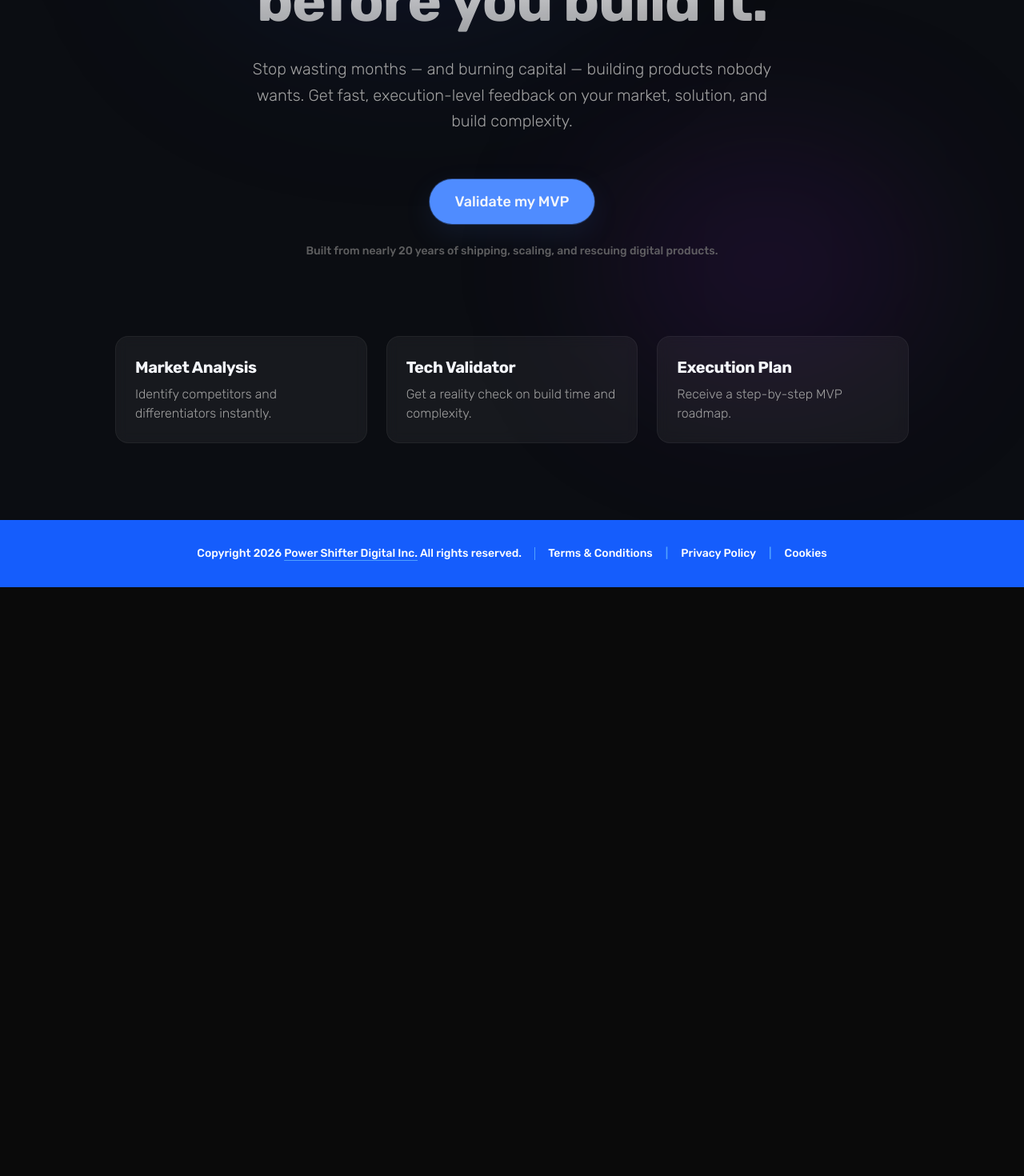
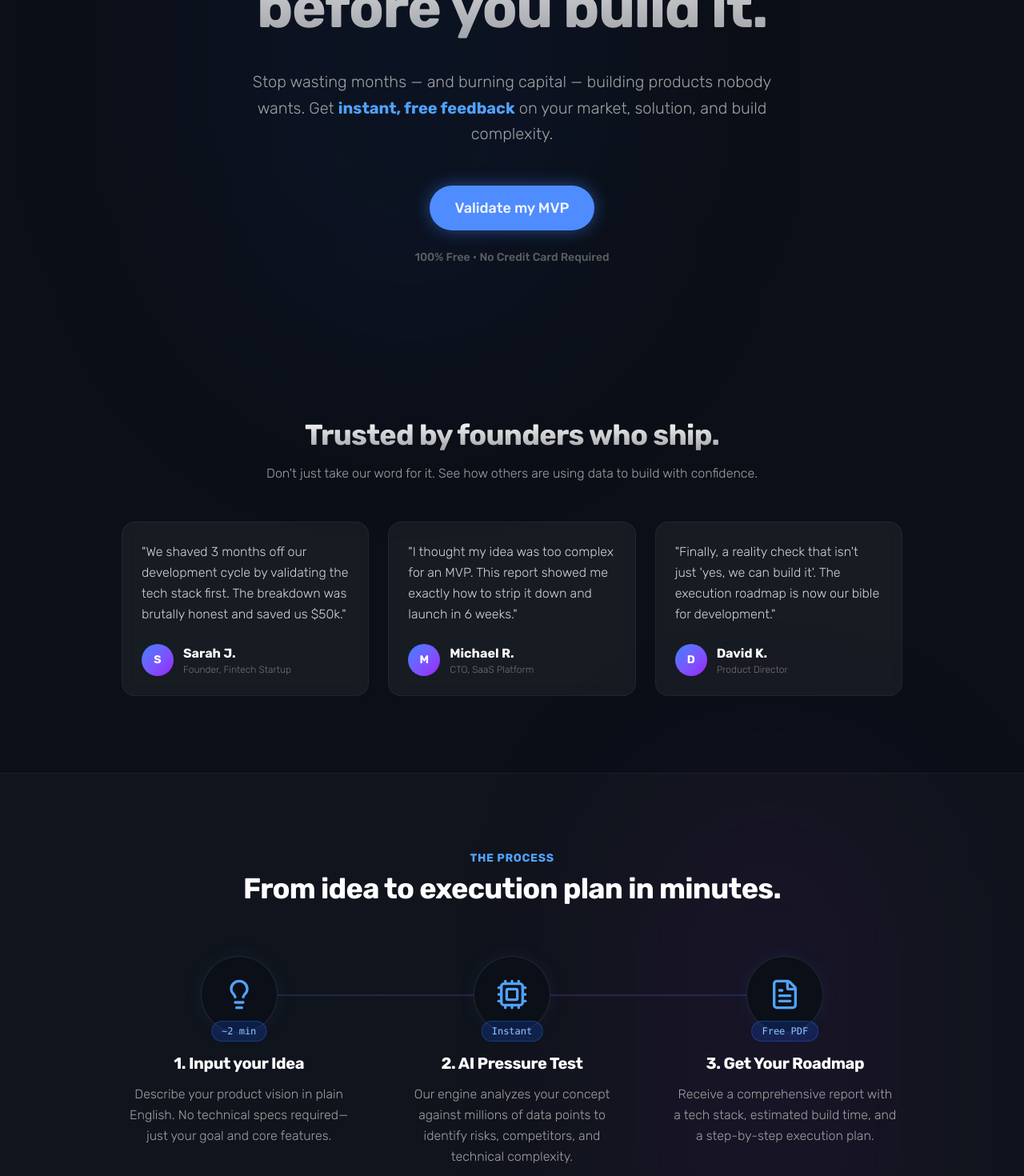
Before and after one commit to jaypiddy/idea-validator-app, a Next.js app: page / in a window 1280 px wide. Shown: the part 340-1810 px from the top of the page at 80% size. Before the commit the page ends 1074 px from the top, so only its background shows below. Built offline with nearby package versions, Linux system fonts and the light colour scheme.

Commit message:
feat: add social proof and how-it-works sections to landing page

```diff
--- a/app/page.tsx
+++ b/app/page.tsx
@@ -4,22 +4,25 @@ import { Button } from "@/components/ui/Button";
 import { motion } from "framer-motion";
 import Link from "next/link";
 import { Rocket } from "lucide-react";
+import { Testimonials } from "@/components/Testimonials";
+import { HowItWorks } from "@/components/HowItWorks";
 
 export default function Home() {
   return (
-    <div className="flex min-h-screen flex-col items-center justify-center relative overflow-hidden">
+    <div className="flex min-h-screen flex-col items-center justify-center relative overflow-hidden bg-[#0B0F17]">
       {/* Background Gradients */}
       <div className="absolute top-0 left-0 w-full h-full overflow-hidden pointer-events-none">
-        <div className="absolute top-[-10%] left-[20%] w-[40%] h-[40%] bg-blue-900/20 rounded-full blur-[120px]" />
-        <div className="absolute bottom-[20%] right-[10%] w-[30%] h-[30%] bg-purple-900/20 rounded-full blur-[100px]" />
+        <div className="absolute top-[-10%] left-[20%] w-[40%] h-[40%] bg-blue-900/10 rounded-full blur-[120px]" />
+        <div className="absolute bottom-[20%] right-[10%] w-[30%] h-[30%] bg-purple-900/10 rounded-full blur-[100px]" />
       </div>
 
-      <main className="flex w-full max-w-5xl flex-col items-center justify-center p-4 py-24 z-10 text-center">
+      <main className="flex w-full flex-col items-center justify-center pt-24 pb-12 z-10">
+        <div className="max-w-5xl px-4 text-center">
           <motion.div
             initial={{ opacity: 0, y: 20 }}
             animate={{ opacity: 1, y: 0 }}
             transition={{ duration: 0.8, ease: "easeOut" }}
-          className="space-y-6"
+            className="space-y-8 mb-24"
           >
             <motion.div
               initial={{ opacity: 0, scale: 0.9 }}
@@ -36,33 +39,47 @@ export default function Home() {
             </h1>
 
             <p className="max-w-2xl mx-auto text-lg md:text-xl text-neutral-400 leading-relaxed">
-            Stop wasting months — and burning capital — building products nobody wants. Get fast, execution-level feedback on your market, solution, and build complexity.
+              Stop wasting months — and burning capital — building products nobody wants. Get <span className="text-blue-400 font-semibold">instant, free feedback</span> on your market, solution, and build complexity.
             </p>
 
             <motion.div
               initial={{ opacity: 0, y: 10 }}
               animate={{ opacity: 1, y: 0 }}
               transition={{ delay: 0.4, duration: 0.5 }}
-            className="flex flex-col items-center justify-center pt-8 space-y-6"
+              className="flex flex-col items-center justify-center pt-4 space-y-6"
             >
               <Link href="/validate">
-              <Button className="h-14 px-8 text-lg rounded-full">
+                <Button className="h-14 px-8 text-lg rounded-full shadow-[0_0_20px_rgba(59,130,246,0.5)] hover:shadow-[0_0_30px_rgba(59,130,246,0.6)] transition-all duration-300">
                   Validate my MVP
                 </Button>
               </Link>
 
               <p className="text-sm text-neutral-500 font-medium opacity-80">
-              Built from nearly 20 years of shipping, scaling, and rescuing digital products.
+                100% Free • No Credit Card Required
               </p>
             </motion.div>
           </motion.div>
+        </div>
 
-        {/* Feature Grid Mini-Preview */}
+        {/* Social Proof */}
+        <Testimonials />
+
+        {/* How it Works */}
+        <HowItWorks />
+
+        {/* Feature Grid Mini-Preview (Moved down/secondary now) */}
+        <div className="max-w-5xl px-4 w-full mt-12 mb-24">
+          <div className="text-center mb-12">
+            <h3 className="text-2xl font-bold text-white mb-2">Detailed Analysis</h3>
+            <p className="text-neutral-400">Everything you need to make a go/no-go decision.</p>
+          </div>
+
           <motion.div
             initial={{ opacity: 0, y: 40 }}
-          animate={{ opacity: 1, y: 0 }}
-          transition={{ delay: 0.6, duration: 0.8 }}
-          className="mt-24 grid grid-cols-1 md:grid-cols-3 gap-6 w-full text-left"
+            whileInView={{ opacity: 1, y: 0 }}
+            transition={{ delay: 0.2, duration: 0.8 }}
+            viewport={{ once: true }}
+            className="grid grid-cols-1 md:grid-cols-3 gap-6 w-full text-left"
           >
             {[
               { title: "Market Analysis", desc: "Identify competitors and differentiators instantly." },
@@ -75,6 +92,13 @@ export default function Home() {
               </div>
             ))}
           </motion.div>
+
+          <div className="mt-24 text-center border-t border-white/5 pt-12">
+            <p className="text-neutral-500 text-sm">
+              Created by Power Shifter Digital • Built from 20 years of shipping products.
+            </p>
+          </div>
+        </div>
       </main>
     </div>
   );
--- /dev/null
+++ b/components/HowItWorks.tsx
@@ -0,0 +1,71 @@
+'use client';
+
+import { motion } from "framer-motion";
+import { Lightbulb, Cpu, FileText } from "lucide-react";
+
+const steps = [
+    {
+        icon: Lightbulb,
+        title: "1. Input your Idea",
+        desc: "Describe your product vision in plain English. No technical specs required—just your goal and core features.",
+        duration: "~2 min",
+    },
+    {
+        icon: Cpu,
+        title: "2. AI Pressure Test",
+        desc: "Our engine analyzes your concept against millions of data points to identify risks, competitors, and technical complexity.",
+        duration: "Instant",
+    },
+    {
+        icon: FileText,
+        title: "3. Get Your Roadmap",
+        desc: "Receive a comprehensive report with a tech stack, estimated build time, and a step-by-step execution plan.",
+        duration: "Free PDF",
+    },
+];
+
+export function HowItWorks() {
+    return (
+        <section className="w-full py-12 md:py-24 relative z-10 border-t border-white/5 bg-white/[0.02]">
+            <div className="max-w-5xl mx-auto px-4 md:px-6">
+                <motion.div
+                    initial={{ opacity: 0, y: 20 }}
+                    whileInView={{ opacity: 1, y: 0 }}
+                    transition={{ duration: 0.6 }}
+                    viewport={{ once: true }}
+                    className="text-center mb-16"
+                >
+                    <span className="text-blue-400 font-semibold text-sm tracking-wider uppercase mb-2 block">The Process</span>
+                    <h2 className="text-3xl md:text-4xl font-bold text-white mb-4">
+                        From idea to execution plan in minutes.
+                    </h2>
+                </motion.div>
+
+                <div className="grid grid-cols-1 md:grid-cols-3 gap-12 relative">
+                    {/* Connecting Line (Desktop only) */}
+                    <div className="hidden md:block absolute top-12 left-[16%] right-[16%] h-[2px] bg-gradient-to-r from-blue-500/20 via-purple-500/20 to-blue-500/20 -z-10" />
+
+                    {steps.map((step, i) => (
+                        <motion.div
+                            key={i}
+                            initial={{ opacity: 0, y: 30 }}
+                            whileInView={{ opacity: 1, y: 0 }}
+                            transition={{ delay: i * 0.2, duration: 0.6 }}
+                            viewport={{ once: true }}
+                            className="flex flex-col items-center text-center relative"
+                        >
+                            <div className="w-24 h-24 rounded-full bg-[#0B0F17] border border-white/10 flex items-center justify-center mb-6 shadow-[0_0_30px_-10px_rgba(59,130,246,0.2)] relative">
+                                <step.icon className="w-10 h-10 text-blue-400" />
+                                <div className="absolute -bottom-3 left-1/2 -translate-x-1/2 px-3 py-1 bg-blue-600/20 border border-blue-500/30 rounded-full text-xs font-mono text-blue-300 whitespace-nowrap">
+                                    {step.duration}
+                                </div>
+                            </div>
+                            <h3 className="text-xl font-semibold text-white mb-3">{step.title}</h3>
+                            <p className="text-neutral-400 leading-relaxed max-w-[280px]">{step.desc}</p>
+                        </motion.div>
+                    ))}
+                </div>
+            </div>
+        </section>
+    );
+}
--- /dev/null
+++ b/components/Testimonials.tsx
@@ -0,0 +1,68 @@
+'use client';
+
+import { motion } from "framer-motion";
+
+const testimonials = [
+    {
+        quote: "We shaved 3 months off our development cycle by validating the tech stack first. The breakdown was brutally honest and saved us $50k.",
+        author: "Sarah J.",
+        role: "Founder, Fintech Startup",
+    },
+    {
+        quote: "I thought my idea was too complex for an MVP. This report showed me exactly how to strip it down and launch in 6 weeks.",
+        author: "Michael R.",
+        role: "CTO, SaaS Platform",
+    },
+    {
+        quote: "Finally, a reality check that isn't just 'yes, we can build it'. The execution roadmap is now our bible for development.",
+        author: "David K.",
+        role: "Product Director",
+    }
+];
+
+export function Testimonials() {
+    return (
+        <section className="w-full py-12 md:py-24 relative z-10">
+            <div className="max-w-5xl mx-auto px-4 md:px-6">
+                <motion.div
+                    initial={{ opacity: 0, y: 20 }}
+                    whileInView={{ opacity: 1, y: 0 }}
+                    transition={{ duration: 0.6 }}
+                    viewport={{ once: true }}
+                    className="text-center mb-12"
+                >
+                    <h2 className="text-3xl md:text-4xl font-bold bg-clip-text text-transparent bg-gradient-to-b from-white to-white/60 mb-4">
+                        Trusted by founders who ship.
+                    </h2>
+                    <p className="text-neutral-400 max-w-2xl mx-auto">
+                        Don't just take our word for it. See how others are using data to build with confidence.
+                    </p>
+                </motion.div>
+
+                <div className="grid grid-cols-1 md:grid-cols-3 gap-6">
+                    {testimonials.map((t, i) => (
+                        <motion.div
+                            key={i}
+                            initial={{ opacity: 0, y: 20 }}
+                            whileInView={{ opacity: 1, y: 0 }}
+                            transition={{ delay: i * 0.1, duration: 0.5 }}
+                            viewport={{ once: true }}
+                            className="p-6 rounded-2xl border border-white/5 bg-white/5 backdrop-blur-sm hover:bg-white/10 transition-colors"
+                        >
+                            <p className="text-neutral-300 mb-6 leading-relaxed">"{t.quote}"</p>
+                            <div className="flex items-center gap-3">
+                                <div className="w-10 h-10 rounded-full bg-gradient-to-br from-blue-500 to-purple-600 flex items-center justify-center text-white font-bold text-sm">
+                                    {t.author.charAt(0)}
+                                </div>
+                                <div>
+                                    <p className="font-semibold text-white">{t.author}</p>
+                                    <p className="text-xs text-neutral-500">{t.role}</p>
+                                </div>
+                            </div>
+                        </motion.div>
+                    ))}
+                </div>
+            </div>
+        </section>
+    );
+}
```
Lines whose indentation alone changed are shown as unchanged.
